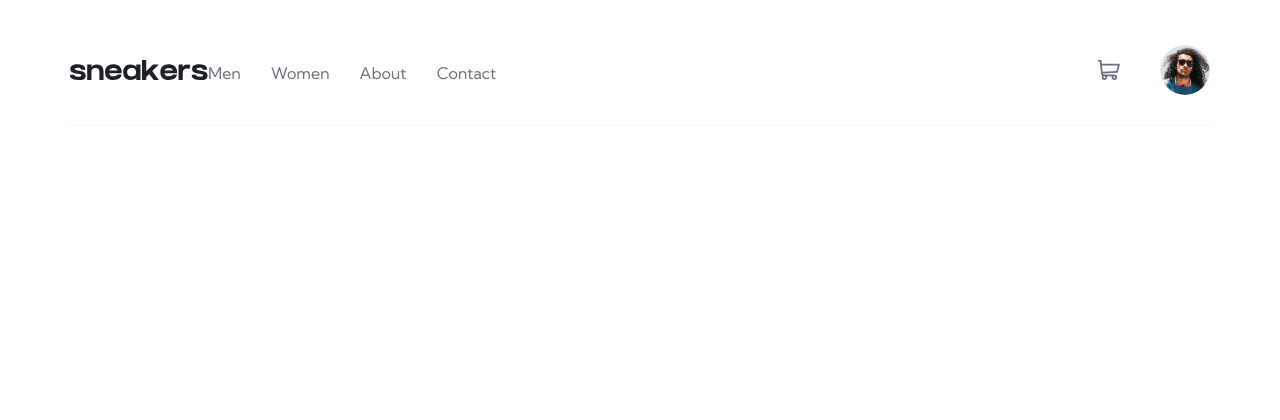
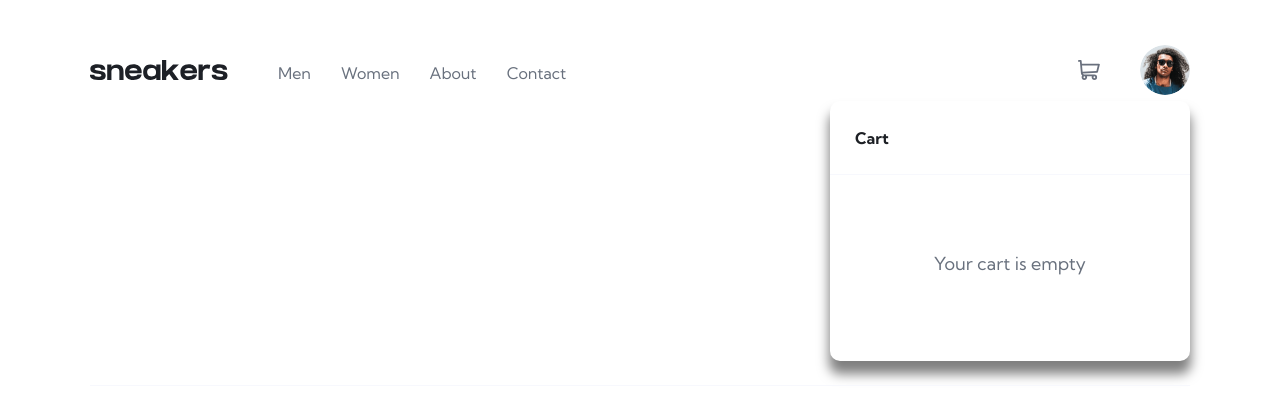
Before and after one commit to VaheAA/ecommerce-fem-vue, a Vue app: page / in a window 1280 px wide. Shown: the top 420 px of the page. Built offline with nearby package versions, Linux system fonts and the light colour scheme.

Commit message:
cart markup

```diff
--- a/src/App.vue
+++ b/src/App.vue
@@ -17,7 +17,7 @@ export default {
   margin: 0 auto;
 }
 .header__container {
-  padding: 45px 0;
+  padding: 45px 20px;
 
   @include breakpoint(small) {
     padding: 20px;
--- /dev/null
+++ b/src/components/Cart.vue
@@ -0,0 +1,125 @@
+<template>
+  <div class="cart__wrapper" :isEmpty="isEmpty">
+    <div class="cart__heading">
+      <span class="cart__title">Cart</span>
+    </div>
+    <div class="cart__info">
+      <p class="empty" v-if="isEmpty">Your cart is empty</p>
+      <div v-else class="products">
+        <div class="product">
+          <img
+            src="../assets/images/products/image-product-4-thumbnail.jpg"
+            class="product__img"
+          />
+          <div class="product__info">
+            <span class="product__info-item product__title"
+              >Fall Limited Edition Sneakers</span
+            >
+            <p class="product__info-item product__price">
+              $125.00 <span>x3</span> <strong>$375.00</strong>
+            </p>
+          </div>
+          <button class="product__btn-delete">
+            <img src="../assets/images/icons/icon-delete.svg" />
+          </button>
+        </div>
+        <button class="product__btn-checkout">Checkout</button>
+      </div>
+    </div>
+  </div>
+</template>
+
+<script>
+export default {
+  name: 'ProductCart',
+  props: {
+    isEmpty: Boolean,
+    image: String
+  }
+};
+</script>
+
+<style lang="scss">
+.cart__wrapper {
+  max-width: 360px;
+  width: 100%;
+  max-height: 260px;
+  height: 260px;
+  border-radius: 10px;
+  box-shadow: 0px 12px 12px 1px rgba($color: #000000, $alpha: 0.5);
+  margin-left: auto;
+
+  .cart__heading {
+    position: relative;
+    padding-bottom: 25px;
+    &::after {
+      content: '';
+      position: absolute;
+      width: 100%;
+      height: 1px;
+      background: $lightGrayishBlue;
+      bottom: 0;
+      left: 0;
+    }
+  }
+  .cart__title {
+    color: $veryDarkBlue;
+    padding: 25px 25px 0 25px;
+    font-weight: bold;
+    font-size: 16px;
+    display: inline-block;
+  }
+
+  .cart__info {
+    .empty {
+      color: $darkGrayishBlue;
+      font-weight: 500;
+      font-size: 18px;
+      display: flex;
+      justify-content: center;
+      align-items: center;
+      margin-top: 75px;
+    }
+    .products {
+      padding: 25px;
+      display: flex;
+      flex-direction: column;
+      .product {
+        display: flex;
+        align-items: center;
+        justify-content: space-between;
+        padding-bottom: 35px;
+
+        &__img {
+          max-width: 55px;
+          object-fit: cover;
+          border-radius: 5px;
+        }
+        &__info {
+          display: flex;
+          flex-direction: column;
+        }
+        &__info-item {
+          width: 100%;
+          display: inline-block;
+          font-size: 14px;
+        }
+        &__btn-delete {
+          background: none;
+          border: none;
+          cursor: pointer;
+        }
+        &__btn-checkout {
+          background: $orange;
+          border: none;
+          cursor: pointer;
+          padding: 15px 0;
+          border-radius: 10px;
+          color: $white;
+          font-weight: bold;
+        }
+      }
+    }
+  }
+}
+</style>
--- a/src/components/HeaderActions.vue
+++ b/src/components/HeaderActions.vue
@@ -1,7 +1,7 @@
 <template>
   <div class="actions">
     <div class="cart">
-      <button class="cart__btn">
+      <button class="cart__btn" @click="toggleCart">
         <img src="../assets/images/icons/icon-cart.svg" />
       </button>
     </div>
@@ -19,7 +19,12 @@
 
 <script>
 export default {
-  name: 'HeaderActions'
+  name: 'HeaderActions',
+  methods: {
+    toggleCart() {
+      this.$emit('toggleCart');
+    }
+  }
 };
 </script>
 
--- a/src/components/MainHeader.vue
+++ b/src/components/MainHeader.vue
@@ -13,8 +13,9 @@
           </a>
         </div>
         <MainNav :isMobile="isMobile" />
-        <HeaderActions />
+        <HeaderActions @toggleCart="toggleCart" />
       </div>
+      <Cart v-show="openedCart" :isEmpty="isEmpty" />
     </header>
   </div>
   <MobileNav :isOpen="isOpen" />
@@ -25,17 +26,21 @@ import MainNav from './MainNav.vue';
 import HeaderActions from './HeaderActions.vue';
 import BurgerBtn from './BurgerBtn.vue';
 import MobileNav from './MobileNav.vue';
+import Cart from './Cart.vue';
+
 export default {
-  components: {MainNav, HeaderActions, BurgerBtn, MobileNav},
+  components: {MainNav, HeaderActions, BurgerBtn, MobileNav, Cart},
   data() {
     return {
       isMobile: this.detectedWith,
-      isOpen: false
+      isOpen: false,
+      openedCart: true,
+      isEmpty: true
     };
   },
   methods: {
     detectWidth() {
-      if (window.innerWidth > 550) {
+      if (window.innerWidth > 727) {
         this.isMobile = false;
       } else {
         this.isMobile = true;
@@ -43,6 +48,9 @@ export default {
     },
     toggleMobileMenu() {
       this.isOpen = !this.isOpen;
+    },
+    toggleCart() {
+      this.openedCart = !this.openedCart;
     }
   },
   mounted() {
@@ -64,6 +72,10 @@ export default {
     padding-bottom: 0;
   }
   .brand {
+    margin-right: 50px;
+    @include breakpoint(small) {
+      margin-right: 0;
+    }
     &__link {
       display: inline-block;
     }
```
Also changed, not shown: 1 other file (tests, documents, lock files or other folders).
